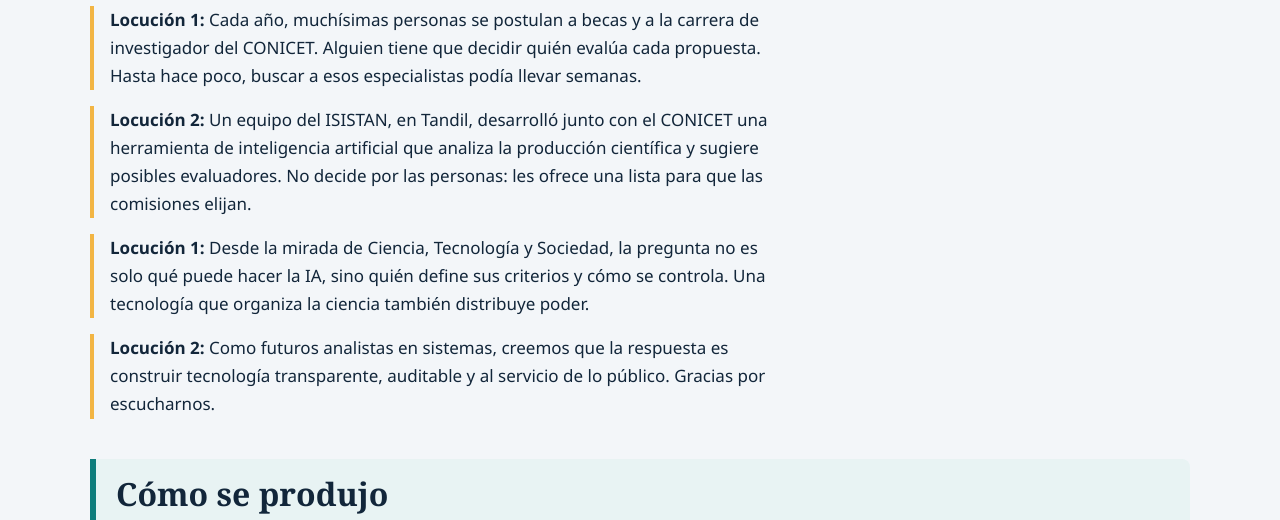
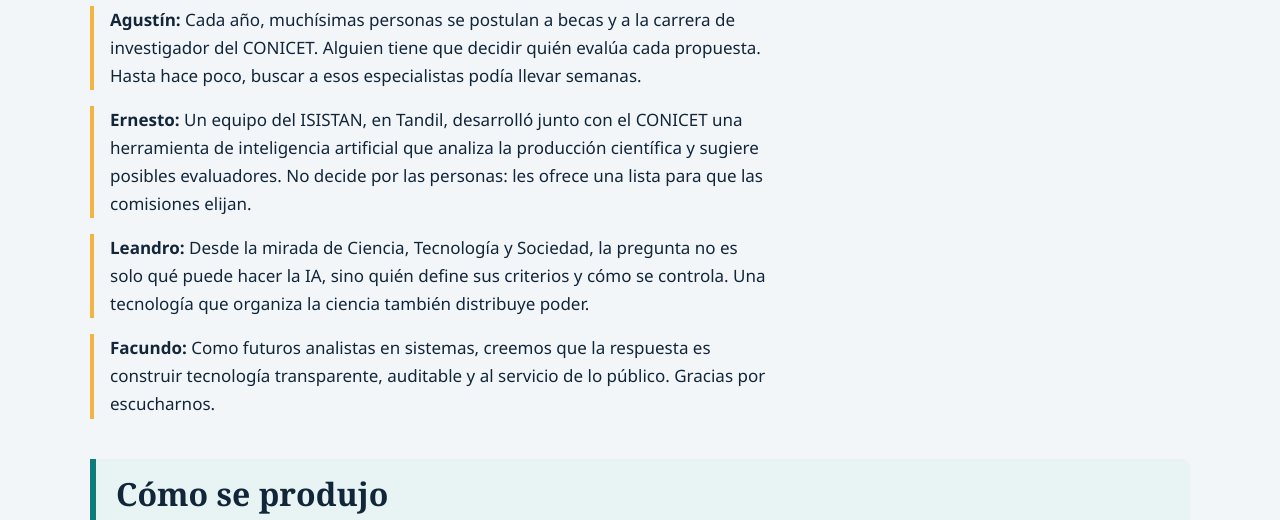
Before and after one commit to villalvaernesto/la-ciencia-que-no-se-ve, a plain HTML site: page podcast.html in a window 1280 px wide. Shown: the part 606-1126 px from the top of the page. Drawn offline with Linux system fonts and the light colour scheme.

Commit message:
Actualizar proyecto

```diff
--- a/podcast.html
+++ b/podcast.html
@@ -57,10 +57,10 @@
 
     <section aria-labelledby="titulo-transcripcion">
       <h2 id="titulo-transcripcion">Transcripción</h2>
-      <p class="locucion"><strong>Locución 1:</strong> Cada año, muchísimas personas se postulan a becas y a la carrera de investigador del CONICET. Alguien tiene que decidir quién evalúa cada propuesta. Hasta hace poco, buscar a esos especialistas podía llevar semanas.</p>
-      <p class="locucion"><strong>Locución 2:</strong> Un equipo del ISISTAN, en Tandil, desarrolló junto con el CONICET una herramienta de inteligencia artificial que analiza la producción científica y sugiere posibles evaluadores. No decide por las personas: les ofrece una lista para que las comisiones elijan.</p>
-      <p class="locucion"><strong>Locución 1:</strong> Desde la mirada de Ciencia, Tecnología y Sociedad, la pregunta no es solo qué puede hacer la IA, sino quién define sus criterios y cómo se controla. Una tecnología que organiza la ciencia también distribuye poder.</p>
-      <p class="locucion"><strong>Locución 2:</strong> Como futuros analistas en sistemas, creemos que la respuesta es construir tecnología transparente, auditable y al servicio de lo público. Gracias por escucharnos.</p>
+      <p class="locucion"><strong>Agustín:</strong> Cada año, muchísimas personas se postulan a becas y a la carrera de investigador del CONICET. Alguien tiene que decidir quién evalúa cada propuesta. Hasta hace poco, buscar a esos especialistas podía llevar semanas.</p>
+      <p class="locucion"><strong>Ernesto:</strong> Un equipo del ISISTAN, en Tandil, desarrolló junto con el CONICET una herramienta de inteligencia artificial que analiza la producción científica y sugiere posibles evaluadores. No decide por las personas: les ofrece una lista para que las comisiones elijan.</p>
+      <p class="locucion"><strong>Leandro:</strong> Desde la mirada de Ciencia, Tecnología y Sociedad, la pregunta no es solo qué puede hacer la IA, sino quién define sus criterios y cómo se controla. Una tecnología que organiza la ciencia también distribuye poder.</p>
+      <p class="locucion"><strong>Facundo:</strong> Como futuros analistas en sistemas, creemos que la respuesta es construir tecnología transparente, auditable y al servicio de lo público. Gracias por escucharnos.</p>
     </section>
 
     <aside class="nota" aria-labelledby="titulo-produccion">
```
